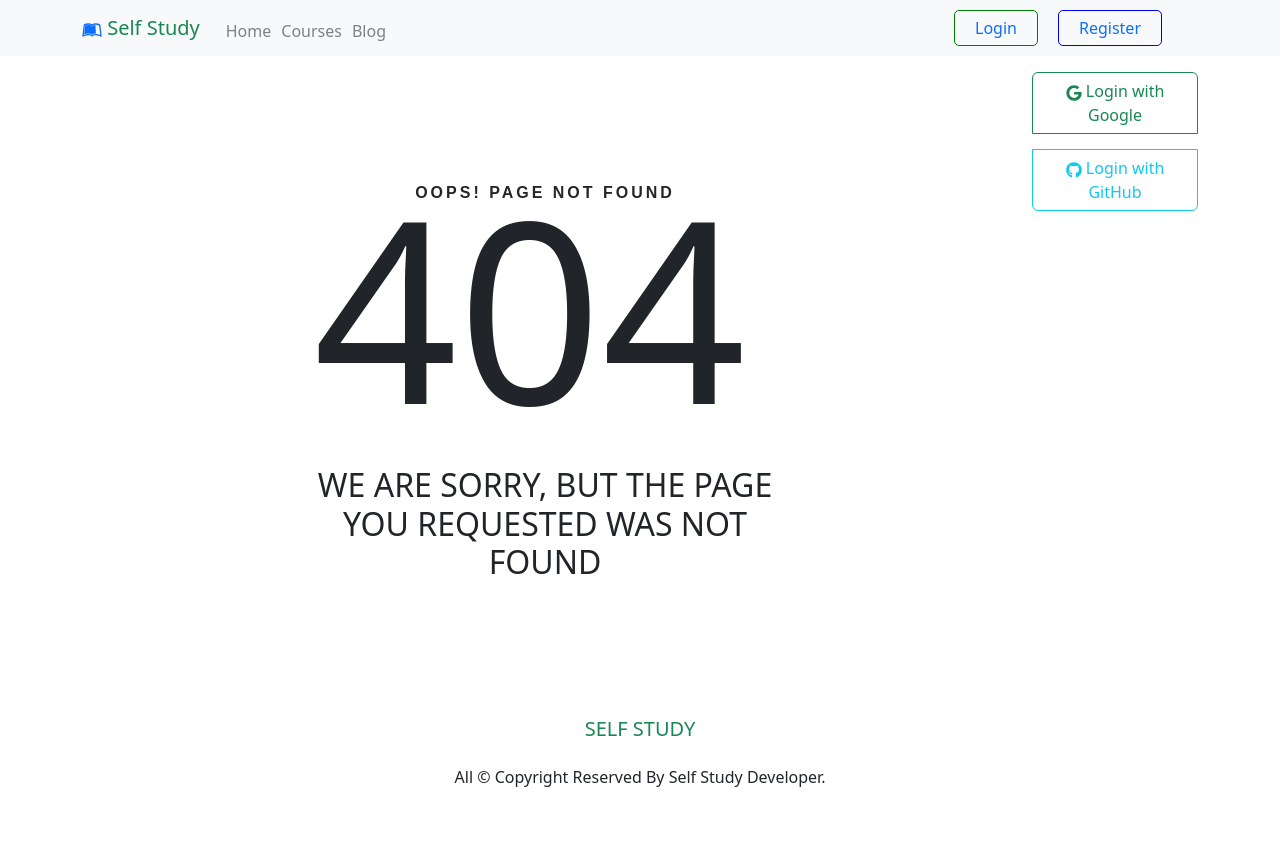
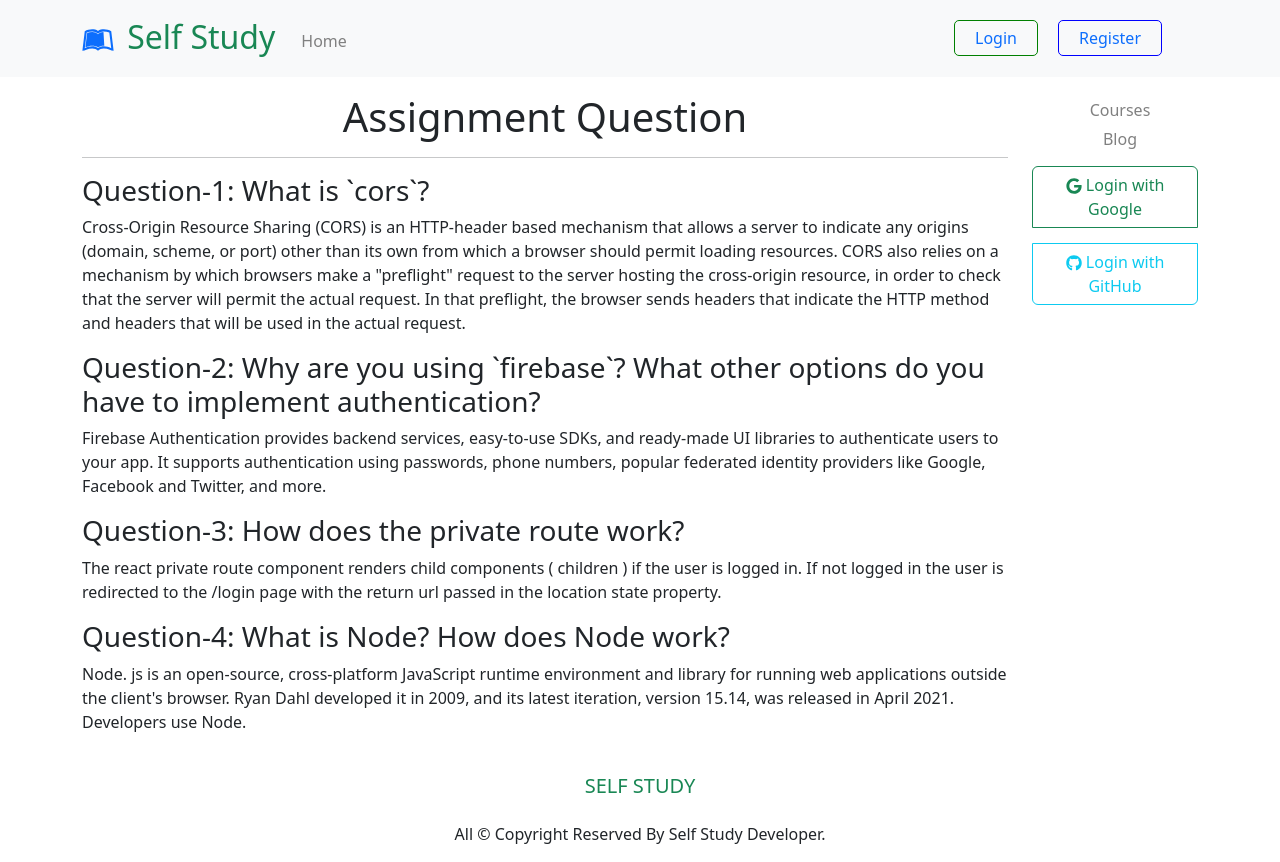
Before and after one commit to rasedprogrammer/self-study-client, a React (Create React App) app: page /blog in a window 1280 px wide. Before the commit the page ends 805 px from the top, so only its background shows below. Built offline with nearby package versions, Linux system fonts and the light colour scheme; no server answers.

Commit message:
adding readme file and ready to deploy

```diff
--- /dev/null
+++ b/src/Pages/Blog/Blog/Blog.js
@@ -0,0 +1,47 @@
+import React from "react";
+
+const Blog = () => {
+	return (
+		<div>
+			<h1 className="text-center">Assignment Question</h1>
+			<hr />
+			<h3 className="mt-3">Question-1: What is `cors`?</h3>
+			<p className="mb-3">
+				Cross-Origin Resource Sharing (CORS) is an HTTP-header based mechanism
+				that allows a server to indicate any origins (domain, scheme, or port)
+				other than its own from which a browser should permit loading resources.
+				CORS also relies on a mechanism by which browsers make a "preflight"
+				request to the server hosting the cross-origin resource, in order to
+				check that the server will permit the actual request. In that preflight,
+				the browser sends headers that indicate the HTTP method and headers that
+				will be used in the actual request.
+			</p>
+			<h3 className="mt-3">
+				Question-2: Why are you using `firebase`? What other options do you have
+				to implement authentication?
+			</h3>
+			<p className="mb-3">
+				Firebase Authentication provides backend services, easy-to-use SDKs, and
+				ready-made UI libraries to authenticate users to your app. It supports
+				authentication using passwords, phone numbers, popular federated
+				identity providers like Google, Facebook and Twitter, and more.
+			</p>
+			<h3 className="mt-3">Question-3: How does the private route work?</h3>
+			<p className="mb-3">
+				The react private route component renders child components ( children )
+				if the user is logged in. If not logged in the user is redirected to the
+				/login page with the return url passed in the location state property.
+			</p>
+			<h3 className="mt-3">Question-4: What is Node? How does Node work?</h3>
+			<p className="mb-3">
+				Node. js is an open-source, cross-platform JavaScript runtime
+				environment and library for running web applications outside the
+				client's browser. Ryan Dahl developed it in 2009, and its latest
+				iteration, version 15.14, was released in April 2021. Developers use
+				Node.
+			</p>
+		</div>
+	);
+};
+
+export default Blog;
--- a/src/Pages/Courses/Courses.js
+++ b/src/Pages/Courses/Courses.js
@@ -1,12 +1,10 @@
 import React from "react";
 import { useLoaderData } from "react-router-dom";
 import CourseDetails from "../CourseDetails/CourseDetails";
-// import CourseCategory from "../CourseCategory/CourseCategory/CourseCategory";
 
 const Courses = () => {
 	const courses = useLoaderData();
 	console.log(courses);
-	// const { id, name, image, details } = courses;
 	return (
 		<div>
 			{courses.map((course) => (
--- a/src/Pages/RightSideNav/RightSideNav.js
+++ b/src/Pages/RightSideNav/RightSideNav.js
@@ -3,6 +3,7 @@ import React, { useContext } from "react";
 import { ButtonGroup } from "react-bootstrap";
 import Button from "react-bootstrap/Button";
 import { FaGoogle, FaGithub } from "react-icons/fa";
+import { Link } from "react-router-dom";
 import { AuthContext } from "../../context/AuthProvider/AuthProvider";
 
 const RightSideNav = () => {
@@ -33,7 +34,38 @@ const RightSideNav = () => {
 	};
 	return (
 		<div>
-			<ButtonGroup vertical>
+			<>
+				<Link
+					style={{
+						display: "block",
+						textAlign: "center",
+						textDecoration: "none",
+						color: "gray",
+						marginTop: "5px",
+						marginLeft: "10px",
+					}}
+					to="/courses"
+				>
+					Courses
+				</Link>
+			</>
+			<>
+				<Link
+					style={{
+						display: "block",
+						textAlign: "center",
+						textDecoration: "none",
+						color: "gray",
+						marginTop: "5px",
+						marginBottom: "15px",
+						marginLeft: "10px",
+					}}
+					to="/blog"
+				>
+					Blog
+				</Link>
+			</>
+			<ButtonGroup vertical style={{ width: "100%", margin: "0, auto" }}>
 				<Button
 					onClick={handleGoogleLogin}
 					variant="outline-success"
--- a/src/Pages/Shared/Header/Header.js
+++ b/src/Pages/Shared/Header/Header.js
@@ -20,8 +20,11 @@ const Header = () => {
 	return (
 		<Navbar collapseOnSelect expand="lg" bg="light" variant="light">
 			<Container>
-				<Navbar.Brand className="text-success">
-					<FaLeanpub className="text-primary"></FaLeanpub> Self Study
+				<Navbar.Brand>
+					<FaLeanpub className="text-primary fs-2 mb-2"></FaLeanpub>{" "}
+					<Link className="text-decoration-none text-success ms-2 fs-2">
+						Self Study
+					</Link>
 				</Navbar.Brand>
 				<Navbar.Toggle aria-controls="responsive-navbar-nav" />
 				<Navbar.Collapse id="responsive-navbar-nav">
@@ -37,32 +40,6 @@ const Header = () => {
 								to="/"
 							>
 								Home
-							</Link>
-						</>
-						<>
-							<Link
-								style={{
-									textDecoration: "none",
-									color: "gray",
-									marginTop: "5px",
-									marginLeft: "10px",
-								}}
-								to="/courses"
-							>
-								Courses
-							</Link>
-						</>
-						<>
-							<Link
-								style={{
-									textDecoration: "none",
-									color: "gray",
-									marginTop: "5px",
-									marginLeft: "10px",
-								}}
-								to="/blog"
-							>
-								Blog
 							</Link>
 						</>
 					</Nav>
--- a/src/Routes/Routes/Routes.js
+++ b/src/Routes/Routes/Routes.js
@@ -1,5 +1,6 @@
 import { createBrowserRouter } from "react-router-dom";
 import Main from "../../layout/Main";
+import Blog from "../../Pages/Blog/Blog/Blog";
 import CourseCategory from "../../Pages/CourseCategory/CourseCategory/CourseCategory";
 import CourseDetailsPage from "../../Pages/CourseDetailsPage/CourseDetailsPage";
 import Courses from "../../Pages/Courses/Courses";
@@ -33,6 +34,10 @@ export const routes = createBrowserRouter([
 				element: <CourseCategory></CourseCategory>,
 			},
 			{
+				path: "/blog",
+				element: <Blog></Blog>,
+			},
+			{
 				path: "/categories/:id",
 				loader: ({ params }) =>
 					fetch(`https://seft-study-server.vercel.app/categories/${params.id}`),
--- a/src/firebase/firebase.config.js
+++ b/src/firebase/firebase.config.js
@@ -1,9 +1,5 @@
-// Import the functions you need from the SDKs you need
 import { initializeApp } from "firebase/app";
-// TODO: Add SDKs for Firebase products that you want to use
-// https://firebase.google.com/docs/web/setup#available-libraries
 
-// Your web app's Firebase configuration
 const firebaseConfig = {
 	apiKey: process.env.REACT_APP_apiKey,
 	authDomain: process.env.REACT_APP_authDomain,
```
Also changed, not shown: src/Pages/Tutorial/Tutorial/Tutorial.js (deleted, +0 -11 lines), 1 other file (tests, documents, lock files or other folders).
